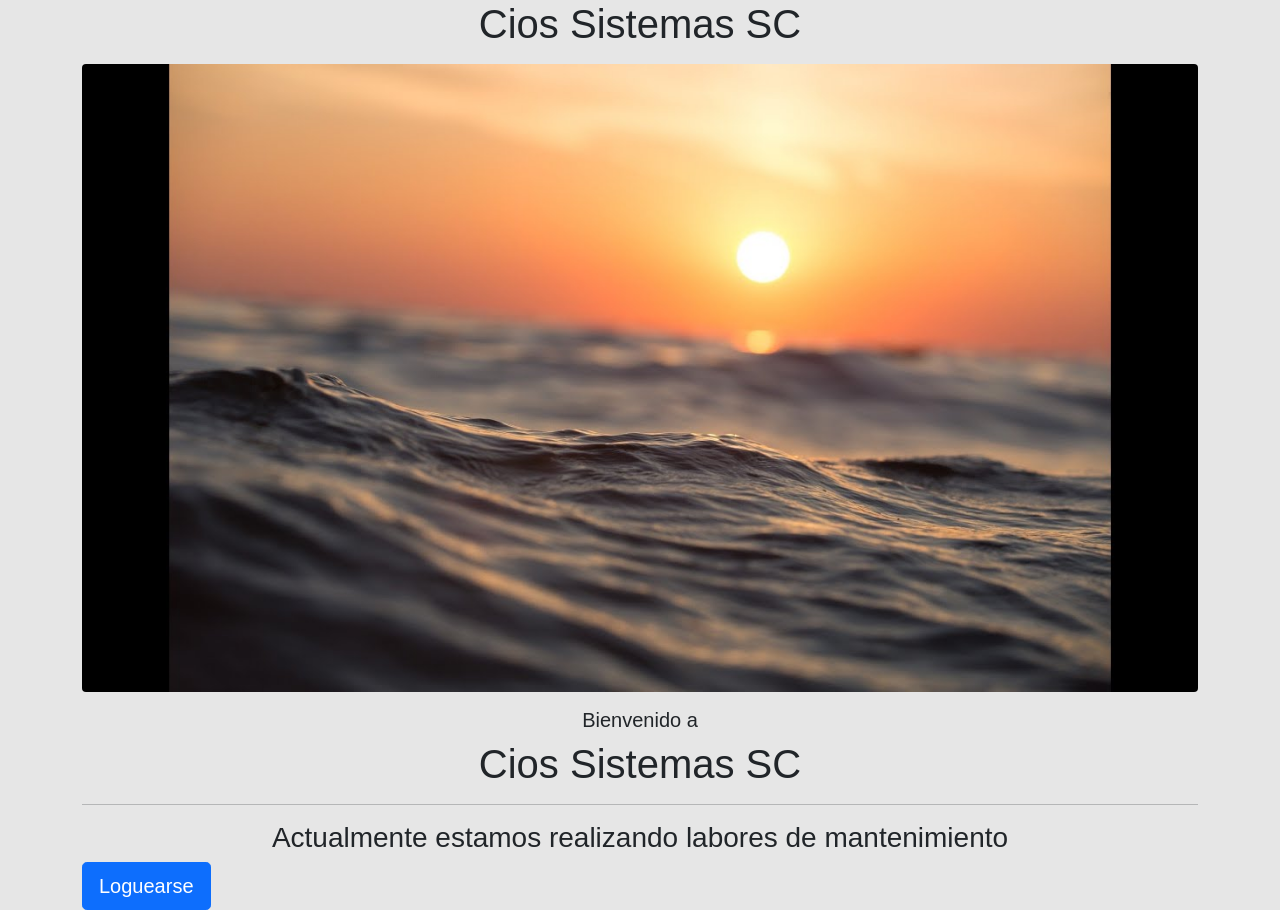
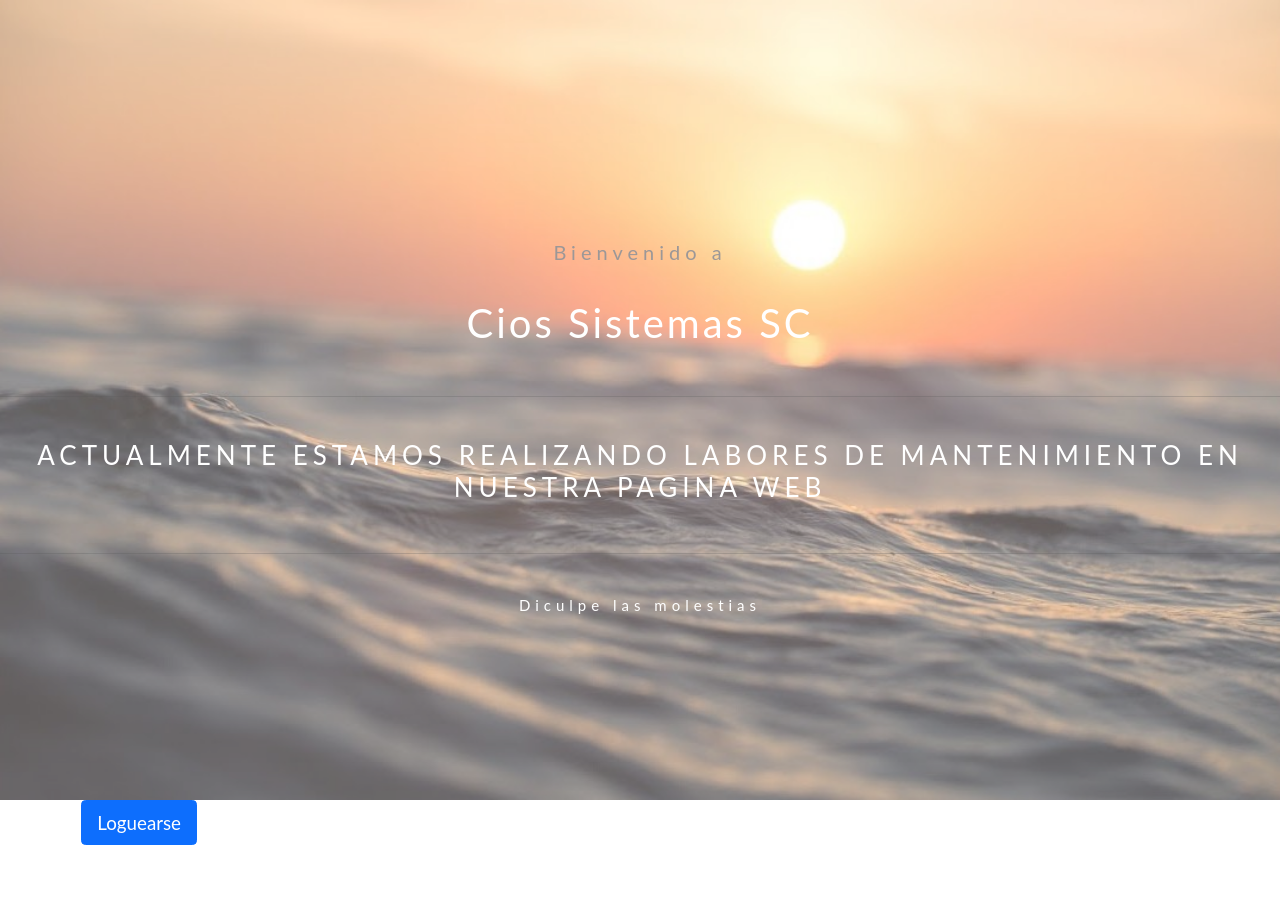
Before and after one commit to mmillos/WebCiosSistemas, a plain HTML site: page index.html in a window 1280 px wide. After the commit the page ends 845 px from the top, so only its background shows below. Drawn offline with nearby package versions, Linux system fonts and the light colour scheme.

Commit message:
cambios en styles fondo e index

```diff
--- a/css/styles.css
+++ b/css/styles.css
@@ -1,6 +1,13 @@
-body{
+body, html {
     font-family: Arial;
     background-color: rgb(230, 230, 230);
+    background-image: url('fondo.jpg');
+    /* Full height */
+    height: 100%;
+    /* Center and scale the image nicely */
+    background-position: center;
+    background-repeat: no-repeat;
+    background-size: cover;
 }
 .contenedor{
     position: relative;
@@ -23,7 +30,7 @@ body{
 
 .form-login {
     width: 400px;
-    height: 400px;
+    height: 350px;
     background: #4e4d4d;
     margin: auto;
     margin-top: 180px;
--- a/index.html
+++ b/index.html
@@ -1,48 +1,76 @@
 <!DOCTYPE html>
 <html lang="en">
 <head>
-    <meta charset="UTF-8">
-    <meta http-equiv="X-UA-Compatible" content="IE=edge">
     <meta name="viewport" content="width=device-width, initial-scale=1.0">
     <link href="https://cdn.jsdelivr.net/npm/bootstrap@5.1.3/dist/css/bootstrap.min.css" rel="stylesheet">
     <script src="https://cdn.jsdelivr.net/npm/bootstrap@5.1.3/dist/js/bootstrap.bundle.min.js"></script>
-    <link rel="stylesheet" type="text/css" href="css/styles.css" media="screen" />
+    <style>
+        body, html {
+            height: 100%;
+            margin: 0;
+            font: 400 15px/1.8 "Lato", sans-serif;
+            color: #777;}
+        .bgimg-1 {
+            position: relative;
+            opacity: 0.65;
+            background-position: center;
+            background-repeat: no-repeat;
+            background-size: cover;
+            background-image: url("css/fondo.jpg");
+            height: 100%;}
+        .caption {
+            position: absolute;
+            left: 0;
+            top: 30%;
+            width: 100%;
+            text-align: center;
+            color: #000;}
+        .caption span.border {
+            background-color: rgb(124, 109, 109);
+            border: none;
+            color: #fff;
+            padding: 18px;
+            font-size: 25px;
+            letter-spacing: 10px;}
+        h1, h2, h3, h4, h5, h6 {
+            color: rgb(255, 255, 255);
+            font-weight: bold;}
+        h1 {
+            letter-spacing: 3px;
+            font: 40px "Lato", sans-serif;}
+        h3 {
+            letter-spacing: 5px;
+            text-transform: uppercase;
+            font: 26px "Lato", sans-serif;}
+        h4 {
+            color: rgb(104, 97, 97);
+            letter-spacing: 5px;
+            font: 20px "Lato", sans-serif;}
+        h5 {
+            letter-spacing: 5px;
+            font: 15px "Lato", sans-serif;}
+    </style>
     <title>Cios Sistemas</title>
 </head>
 <body>
+    <div class="bgimg-1">
+        <div class="caption">
+            <h4>Bienvenido a</h4>
+            <br>
+            <h1>Cios Sistemas SC</h1>
+            <br>
+            <hr/>
+            <br>
+            <h3>Actualmente estamos realizando labores de mantenimiento en nuestra pagina web</h3>
+            <br>
+            <hr/>
+            <br>
+            <h5>Diculpe las molestias</h5>
+        </div>
+    </div>
     <div class="container">
-        <center><h1>Cios Sistemas SC</h1></center>
-        <p>
-        <p>
-        <img src="img/PortadaEnConstruccion.jpg" class="rounded" style="width:100%">
-        <p>
-        <p>
-        <center><h5>Bienvenido a </h5></center>
-        <center><h1>Cios Sistemas SC</h1></center>
-        <hr/>
-        <center><h3>Actualmente estamos realizando labores de mantenimiento</h3></center>
-        <!-- Button trigger modal -->
+        <!-- Button -->
         <a class="btn btn-primary btn-lg" href="login.html" role="button">Loguearse</a>
-        <!-- Modal
-        <div class="modal fade" id="exampleModal" tabindex="-1" aria-labelledby="exampleModalLabel" aria-hidden="true">
-            <div class="modal-dialog">
-            <div class="modal-content">
-                <div class="modal-header">
-                <h5 class="modal-title" id="exampleModalLabel">Logín usuario</h5>
-                <button type="button" class="btn-close" data-bs-dismiss="modal" aria-label="Close"></button>
-                </div>
-                <div class="modal-body">
-                    <input id="user" type="text" name="txt"> Usuario<br>
-                    <br>
-                    <input id="pass" type="text" name="num"> Contraseña<br>
-                </div>
-                <div class="modal-footer">
-                <input type="button" value="Loguearse" onclick="usrpas()">
-                </div>
-            </div>
-            </div>
-        </div>
-        -->
     </div>
 </body>
 </html>
```
Also changed, not shown: index1.html (+9 -4 lines), css/fondo.jpg (added).
